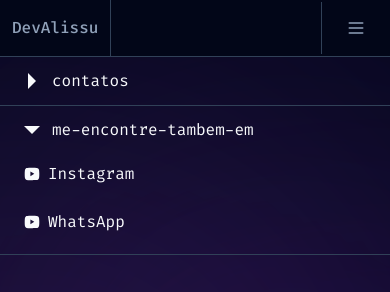
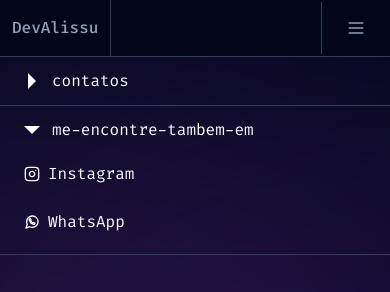
Before and after one commit to DevAlissu/portfolio, a React (Vite) app: page /contato in a window 390 px wide. Both pictures are taken after a click on the button "me-encontre-tambem-em". Shown: the top 292 px of the page. Built offline with nearby package versions, Linux system fonts and the light colour scheme; a web font is replaced by a local one.

Commit message:
usa lucide react para icones de contato e social
- constants vira tsx com ComponentType para icon por social
- Mail e Phone lucide substituem svgs custom
- Instagram lucide para social
- WhatsApp svg stroke inline combinando com estilo lucide

```diff
--- a/src/features/contact/components/ContactSidebar.tsx
+++ b/src/features/contact/components/ContactSidebar.tsx
@@ -1,9 +1,6 @@
 import { useState } from 'react';
+import { Mail, Phone } from 'lucide-react';
 import { CONTACT_EMAIL, CONTACT_PHONE, CONTACT_SOCIALS } from '../constants';
-
-const EMAIL_ICON = 'M13.3333 2.66667H2.66667C1.93333 2.66667 1.33333 3.26667 1.33333 4V12C1.33333 12.7333 1.93333 13.3333 2.66667 13.3333H13.3333C14.0667 13.3333 14.6667 12.7333 14.6667 12V4C14.6667 3.26667 14.0667 2.66667 13.3333 2.66667ZM13.3333 12H2.66667V5.33333L8 8.66667L13.3333 5.33333V12ZM8 7.33333L2.66667 4H13.3333L8 7.33333Z';
-const PHONE_ICON = 'M12.4 14C10.88 14 9.36 13.54 7.96 12.62C6.56 11.7 5.3 10.44 4.38 9.04C3.46 7.64 3 6.12 3 4.6C3 4.24 3.12 3.94 3.36 3.7C3.6 3.46 3.9 3.34 4.26 3.34H6.42C6.7 3.34 6.94 3.42 7.14 3.58C7.34 3.74 7.48 3.94 7.56 4.18L8.16 6.16C8.22 6.4 8.22 6.62 8.16 6.82C8.1 7.02 7.98 7.2 7.8 7.36L6.36 8.82C6.8 9.6 7.36 10.3 8.04 10.92C8.72 11.54 9.46 12.08 10.26 12.54L11.66 11.14C11.84 10.96 12.06 10.84 12.32 10.78C12.58 10.72 12.82 10.74 13.04 10.84L14.92 11.52C15.16 11.62 15.36 11.78 15.52 12C15.68 12.22 15.76 12.46 15.76 12.72V14.74C15.76 15.1 15.64 15.4 15.4 15.64C15.16 15.88 14.86 16 14.5 16C14.14 16 13.78 15.98 13.42 15.94C13.06 15.9 12.72 15.84 12.4 15.76V14Z';
-const SOCIAL_ICON = 'M11.3333 3.33333C11.3333 3.33333 11.2 2.4 10.8 2C10.2667 1.46667 9.66667 1.46667 9.4 1.43333C7.86667 1.33333 6 1.33333 6 1.33333C6 1.33333 4.13333 1.33333 2.6 1.43333C2.33333 1.46667 1.73333 1.46667 1.2 2C0.8 2.4 0.666667 3.33333 0.666667 3.33333C0.666667 3.33333 0.533333 4.4 0.533333 5.46667V6.53333C0.533333 7.6 0.666667 8.66667 0.666667 8.66667C0.666667 8.66667 0.8 9.6 1.2 10C1.73333 10.5333 2.4 10.5333 2.66667 10.6C3.73333 10.6667 6 10.6667 6 10.6667C6 10.6667 7.86667 10.6667 9.4 10.5667C9.66667 10.5333 10.2667 10.5333 10.8 10C11.2 9.6 11.3333 8.66667 11.3333 8.66667C11.3333 8.66667 11.4667 7.6 11.4667 6.53333V5.46667C11.4667 4.4 11.3333 3.33333 11.3333 3.33333ZM4.8 7.6V4.13333L7.73333 5.86667L4.8 7.6Z';
 
 export function ContactSidebar() {
   const [expandedContacts, setExpandedContacts] = useState(false);
@@ -26,12 +23,12 @@ export function ContactSidebar() {
 
         {expandedContacts && (
           <div className="px-3 pb-3 space-y-2">
-            <div className="flex items-center gap-2 px-3 py-2">
-              <svg className="w-4 h-4" viewBox="0 0 16 16"><path d={EMAIL_ICON} fill="#62748E" /></svg>
+            <div className="flex items-center gap-2 px-3 py-2 text-[#62748E]">
+              <Mail size={16} strokeWidth={1.8} />
               <span className="font-['Fira_Code',sans-serif] text-[#90a1b9] text-[16px]">{CONTACT_EMAIL}</span>
             </div>
-            <div className="flex items-center gap-2 px-3 py-2">
-              <svg className="w-4 h-4" viewBox="0 0 16 16"><path d={PHONE_ICON} fill="#62748E" /></svg>
+            <div className="flex items-center gap-2 px-3 py-2 text-[#62748E]">
+              <Phone size={16} strokeWidth={1.8} />
               <span className="font-['Fira_Code',sans-serif] text-[#90a1b9] text-[16px]">{CONTACT_PHONE}</span>
             </div>
           </div>
@@ -53,25 +50,26 @@ export function ContactSidebar() {
 
         {expandedSocial && (
           <div className="px-3 pb-3 space-y-2">
-            {CONTACT_SOCIALS.map((social) =>
-              social.active ? (
+            {CONTACT_SOCIALS.map((social) => {
+              const Icon = social.icon;
+              return social.active ? (
                 <a
                   key={social.name}
                   href={social.url}
                   target="_blank"
                   rel="noopener noreferrer"
-                  className="flex items-center gap-2 px-3 py-2 hover:text-[#f8fafc] transition-colors"
+                  className="flex items-center gap-2 px-3 py-2 text-[#f8fafc] hover:text-[#43D9AD] transition-colors"
                 >
-                  <svg className="w-4 h-4" viewBox="0 0 12 12" fill="none"><path d={SOCIAL_ICON} fill="#F8FAFC" /></svg>
-                  <span className="font-['Fira_Code',sans-serif] text-[#f8fafc] text-[16px]">{social.name}</span>
+                  <Icon width={16} height={16} />
+                  <span className="font-['Fira_Code',sans-serif] text-[16px]">{social.name}</span>
                 </a>
               ) : (
-                <div key={social.name} className="flex items-center gap-2 px-3 py-2">
-                  <svg className="w-4 h-4" viewBox="0 0 12 12" fill="none"><path d={SOCIAL_ICON} fill="#62748E" /></svg>
+                <div key={social.name} className="flex items-center gap-2 px-3 py-2 text-[#62748E]">
+                  <Icon width={16} height={16} />
                   <span className="font-['Fira_Code',sans-serif] text-[#90a1b9] text-[16px]">{social.name}</span>
                 </div>
-              ),
-            )}
+              );
+            })}
           </div>
         )}
       </div>
--- a/src/features/contact/constants/index.ts
+++ /dev/null
@@ -1,13 +0,0 @@
-export const CONTACT_EMAIL = 'alissu.dev@gmail.com';
-export const CONTACT_PHONE = '+55 14 9 9970-46645';
-
-export interface SocialLink {
-  name: string;
-  url: string;
-  active: boolean;
-}
-
-export const CONTACT_SOCIALS: SocialLink[] = [
-  { name: 'Instagram', url: 'https://instagram.com/alissu_sz_', active: true },
-  { name: 'WhatsApp', url: 'https://wa.me/5514999704645', active: true },
-];
--- /dev/null
+++ b/src/features/contact/constants/index.tsx
@@ -0,0 +1,36 @@
+import type { ComponentType, SVGProps } from 'react';
+import { Instagram } from 'lucide-react';
+
+export const CONTACT_EMAIL = 'alissu.dev@gmail.com';
+export const CONTACT_PHONE = '+55 14 9 9970-46645';
+
+type IconComponent = ComponentType<SVGProps<SVGSVGElement>>;
+
+function WhatsApp(props: SVGProps<SVGSVGElement>) {
+  return (
+    <svg
+      viewBox="0 0 24 24"
+      fill="none"
+      stroke="currentColor"
+      strokeWidth={2}
+      strokeLinecap="round"
+      strokeLinejoin="round"
+      {...props}
+    >
+      <path d="M21 11.5a8.38 8.38 0 0 1-.9 3.8 8.5 8.5 0 0 1-7.6 4.7 8.38 8.38 0 0 1-3.8-.9L3 21l1.9-5.7a8.38 8.38 0 0 1-.9-3.8 8.5 8.5 0 0 1 4.7-7.6 8.38 8.38 0 0 1 3.8-.9h.5a8.48 8.48 0 0 1 8 8v.5z" />
+      <path d="M8.5 9.5c0.2 1.5 1 3 2 4s2.5 1.8 4 2c0.5 0.1 1-0.1 1.3-0.5l0.5-0.7c0.2-0.3 0.1-0.6-0.2-0.8l-1.4-0.8c-0.3-0.2-0.6-0.1-0.8 0.1l-0.4 0.4c-0.8-0.3-1.5-0.8-2.1-1.4-0.6-0.6-1.1-1.3-1.4-2.1l0.4-0.4c0.2-0.2 0.3-0.5 0.1-0.8l-0.8-1.4c-0.2-0.3-0.5-0.4-0.8-0.2l-0.7 0.5c-0.4 0.3-0.6 0.8-0.5 1.3z" />
+    </svg>
+  );
+}
+
+export interface SocialLink {
+  name: string;
+  url: string;
+  active: boolean;
+  icon: IconComponent;
+}
+
+export const CONTACT_SOCIALS: SocialLink[] = [
+  { name: 'Instagram', url: 'https://instagram.com/alissu_sz_', active: true, icon: Instagram },
+  { name: 'WhatsApp', url: 'https://wa.me/5514999704645', active: true, icon: WhatsApp },
+];
```
